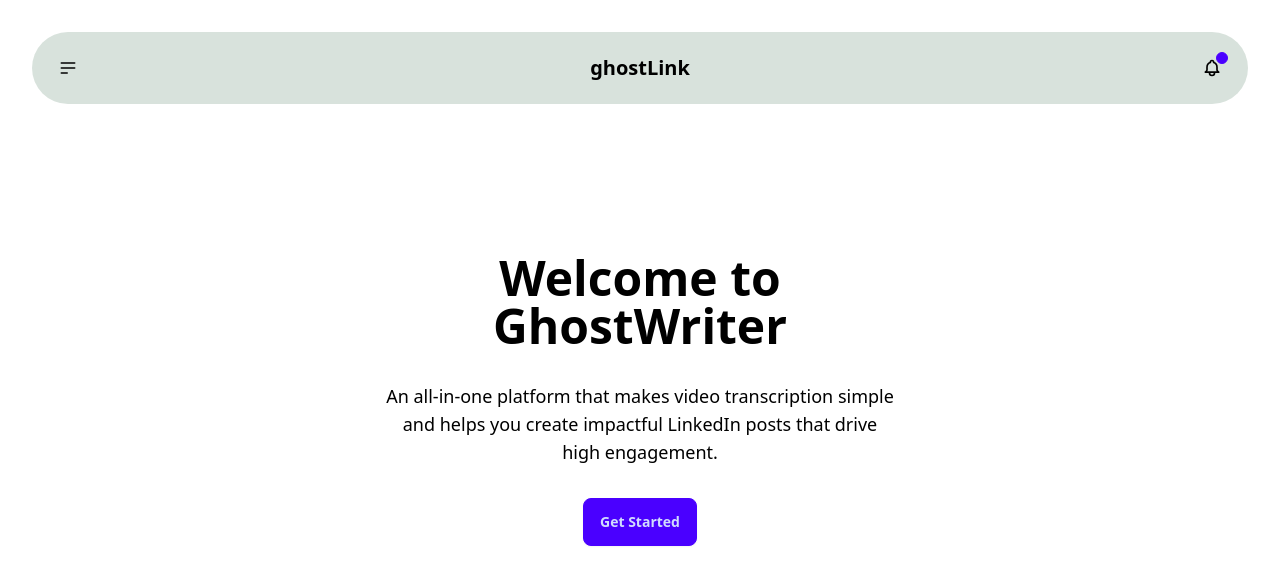
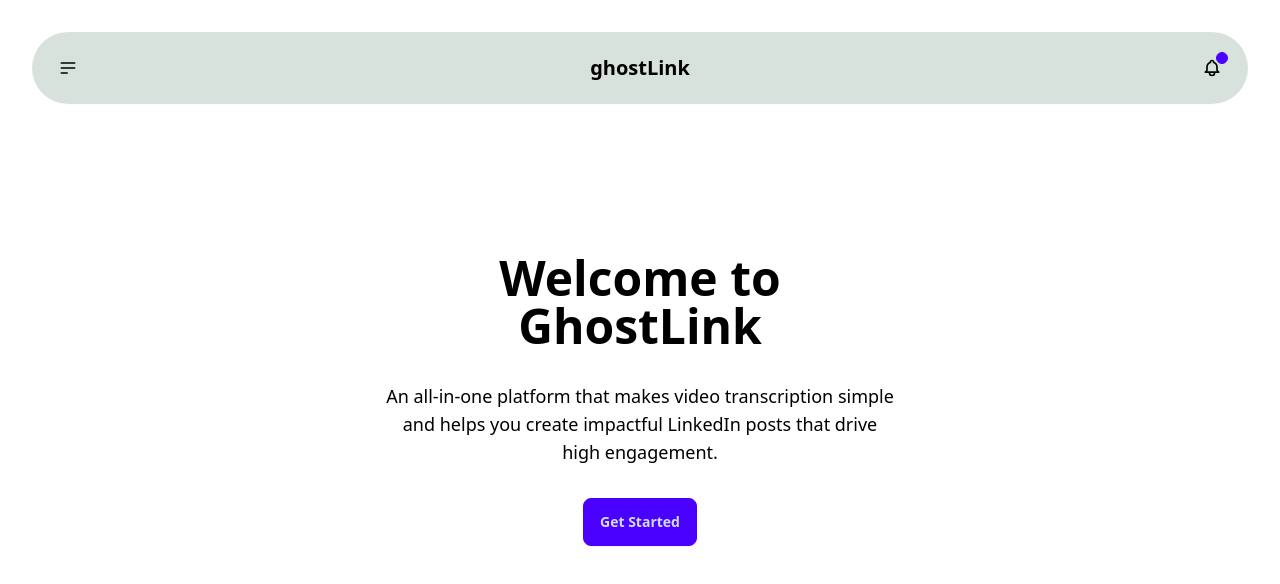
Before and after one commit to justinklee1253/ghostlink, a Next.js app in the folder ghostlink-frontend/: page / in a window 1280 px wide. Shown: the top 584 px of the page. Built offline with nearby package versions, Linux system fonts and the light colour scheme.

Commit message:
slight fix

```diff
--- a/ghostlink-frontend/src/app/page.tsx
+++ b/ghostlink-frontend/src/app/page.tsx
@@ -12,7 +12,7 @@
     <div className="flex flex-col items-center">
       <div className="flex flex-col items-center justify-center min-h-screen w-[40vw]">
         <h1 className="text-center text-5xl font-bold mb-8">
-          Welcome to GhostWriter
+          Welcome to GhostLink
         </h1>
         <p className="text-center text-lg mb-8">
           An all-in-one platform that makes video transcription simple and helps
```
Also changed, not shown: 1 other file (tests, documents, lock files or other folders).
